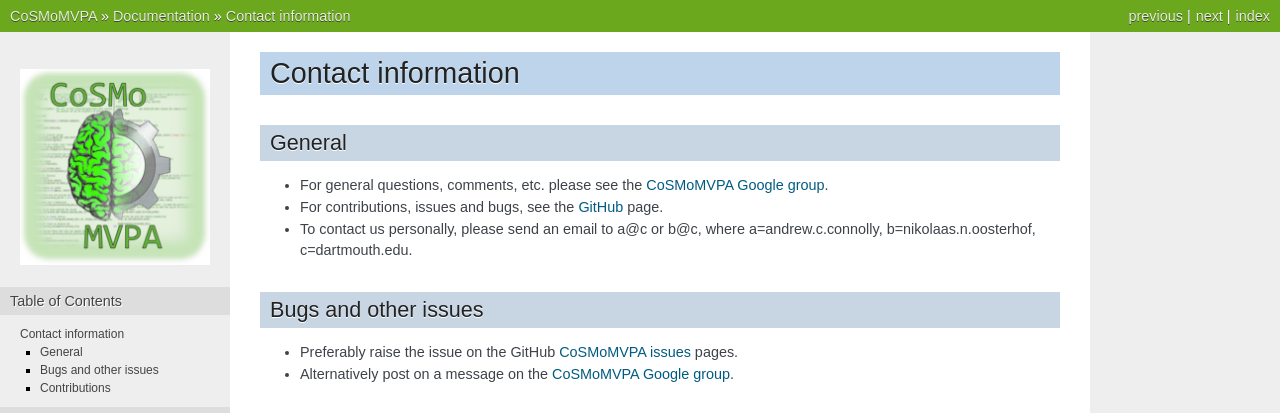
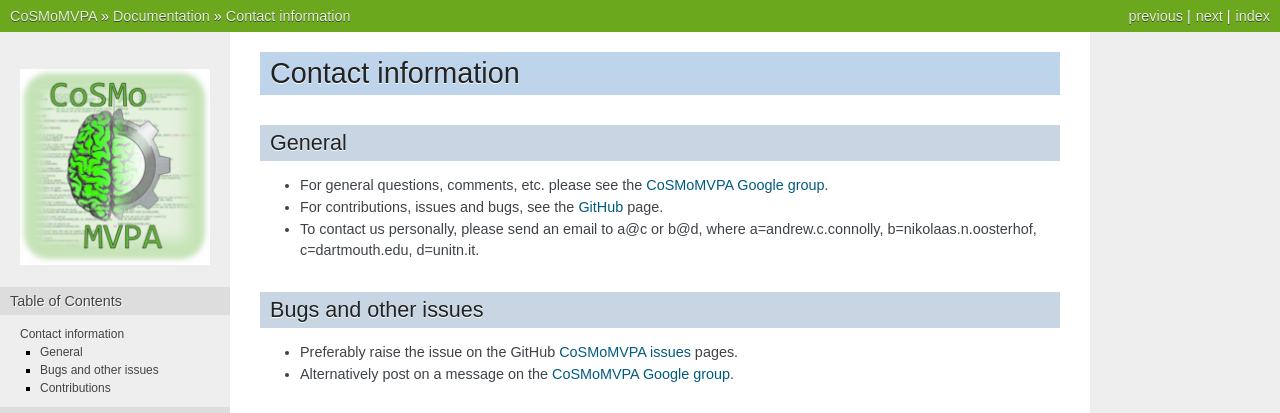
Before and after one commit to CoSMoMVPA/CoSMoMVPA, a Sphinx documentation site: the page built from doc/source/contact.rst, in a window 1280 px wide. Shown: the top 413 px of the page. Built offline with Sphinx 7.4.7, drawn with Linux system fonts in a browser that asks for light colours; pages that are not in the unit, such as notebooks, are missing from menus.

Commit message:
WEB: update contact information

```diff
--- a/doc/source/contact.rst
+++ b/doc/source/contact.rst
@@ -8,7 +8,7 @@ General
 ^^^^^^^
 - For general questions, comments, etc. please see the `CoSMoMVPA Google group`_.
 - For contributions, issues and bugs, see the GitHub_ page.
-- To contact us personally, please send an email to a@c or b@c, where a=andrew.c.connolly, b=nikolaas.n.oosterhof, c=dartmouth.edu.
+- To contact us personally, please send an email to a@c or b@d, where a=andrew.c.connolly, b=nikolaas.n.oosterhof, c=dartmouth.edu, d=unitn.it.
 
 
 Bugs and other issues
```
